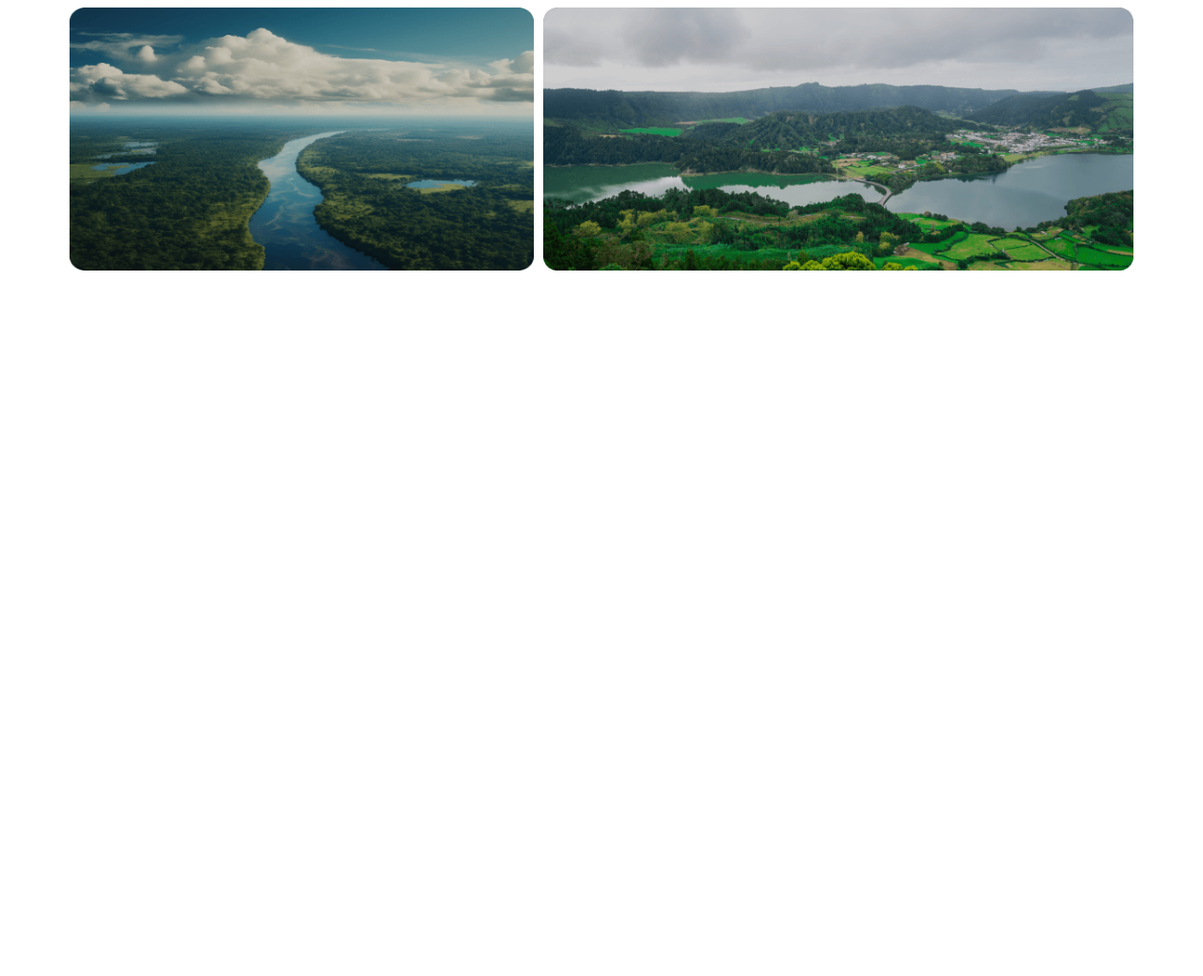
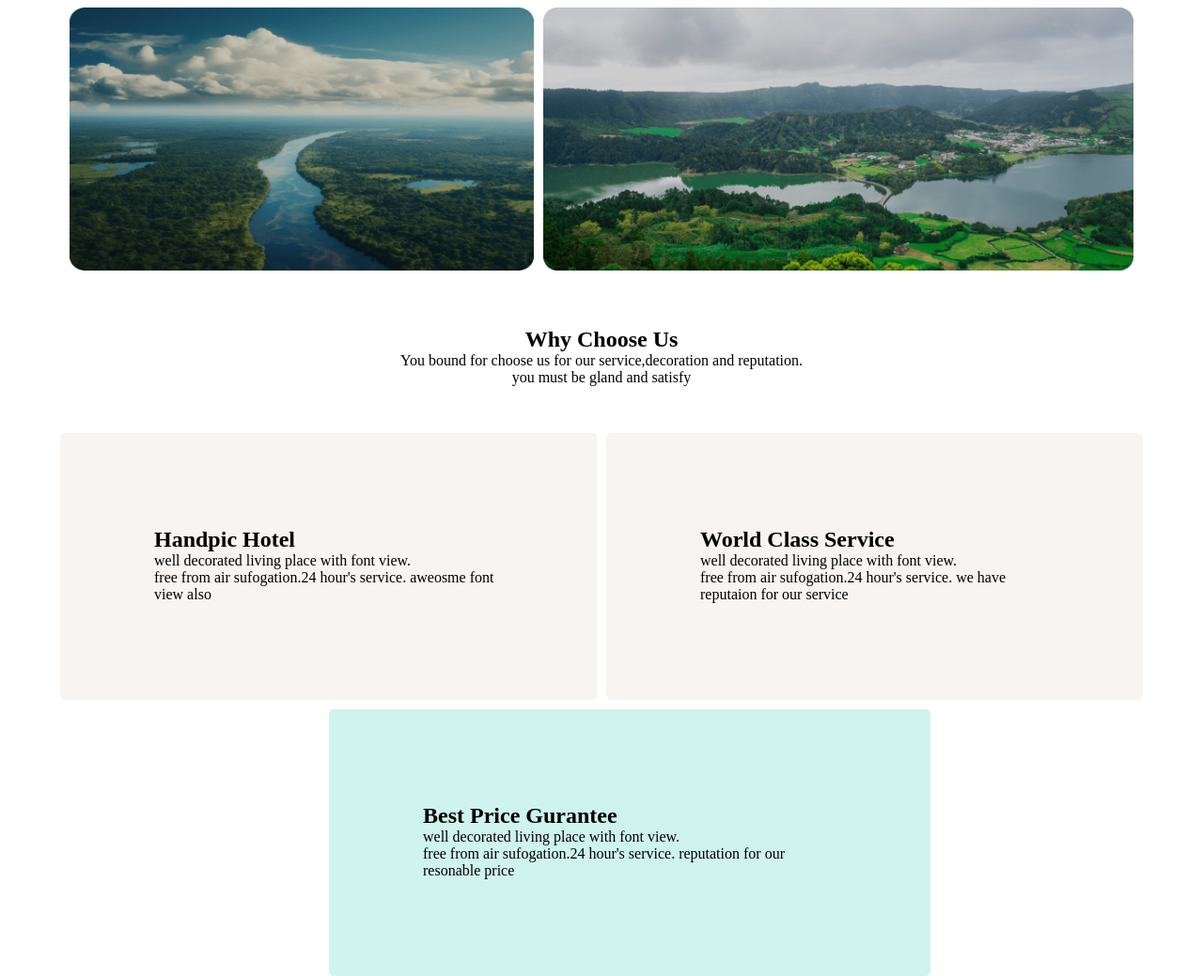
Before and after one commit to ProgrammerTanvirHasan/responsive-travel-website, a plain HTML site: page index.html in a window 1280 px wide. Shown: the part 2032-3071 px from the top of the page at 94% size. Before the commit the page ends 2340 px from the top, so only its background shows below. Drawn offline with Linux system fonts and the light colour scheme.

Commit message:
added the choosen file

```diff
--- a/index.css
+++ b/index.css
@@ -110,3 +110,30 @@ color: white;
     width: 90%;
     margin: 10px auto;
   }
+  /* destination part end //////////////*/
+
+  .choose{
+    text-align: center;
+    margin: 50px;
+  }
+
+  .card ,.card-two{
+    width: 50%;
+    height: 284px;
+     padding: 100px;
+    background-color: #f7f4f1;
+    border-radius: 5px;
+}
+
+  .card-container{
+    width: 90%;
+    margin: 10px auto;
+    display: flex;
+    gap: 10px;
+
+  }
+ .card-two{
+ margin-left: 350px;
+ background-color:#cff3ed ;
+ }
+ /* <!-- choose file complete //////////////--> */
--- a/index.html
+++ b/index.html
@@ -83,6 +83,34 @@
         <img src="Rectangle 10.png" alt="">
     </div>
 </section>
+<!-- /* destination part end //////////////*/ -->
+<div class="choose">
+<h2>Why Choose Us</h2>
+<p>You bound for choose us for our service,decoration and reputation. <br> you must be gland and satisfy</p>
+</div>
+<section class="card-container">
+<div class="card">
+
+<h2>Handpic Hotel</h2>
+<P>well decorated living place with font view. <br> free from air sufogation.24 hour's service.
+aweosme font view also</P>
+</div>
+<div class="card">
+
+<h2>World Class Service</h2>
+<p>well decorated living place with font view. <br> free from air sufogation.24 hour's service. we have reputaion for our service </p>
+</div>
+</section>
+
+
+<div clss="three">
+    <div class="card-two">
+              <h2>Best Price Gurantee</h2>
+        <p>well decorated living place with font view. <br> free from air sufogation.24 hour's service.
+        reputation for our resonable price</p>
+    </div>
+</div>
+<!-- choose file complete //////////////-->
 
 
 
--- a/responsive.css
+++ b/responsive.css
@@ -47,5 +47,18 @@
        flex-direction: column;
         height: auto;
      }
+     .card-container {
+        display: flex;
+        flex-direction: column;
+
+     }
+     .card {
+        width: 100%;
+
+     }
+     .card-two{
+        width: 90%;
+        margin: 10px auto;
+     }
 
 }
```
Also changed, not shown: hotel.png (added).
